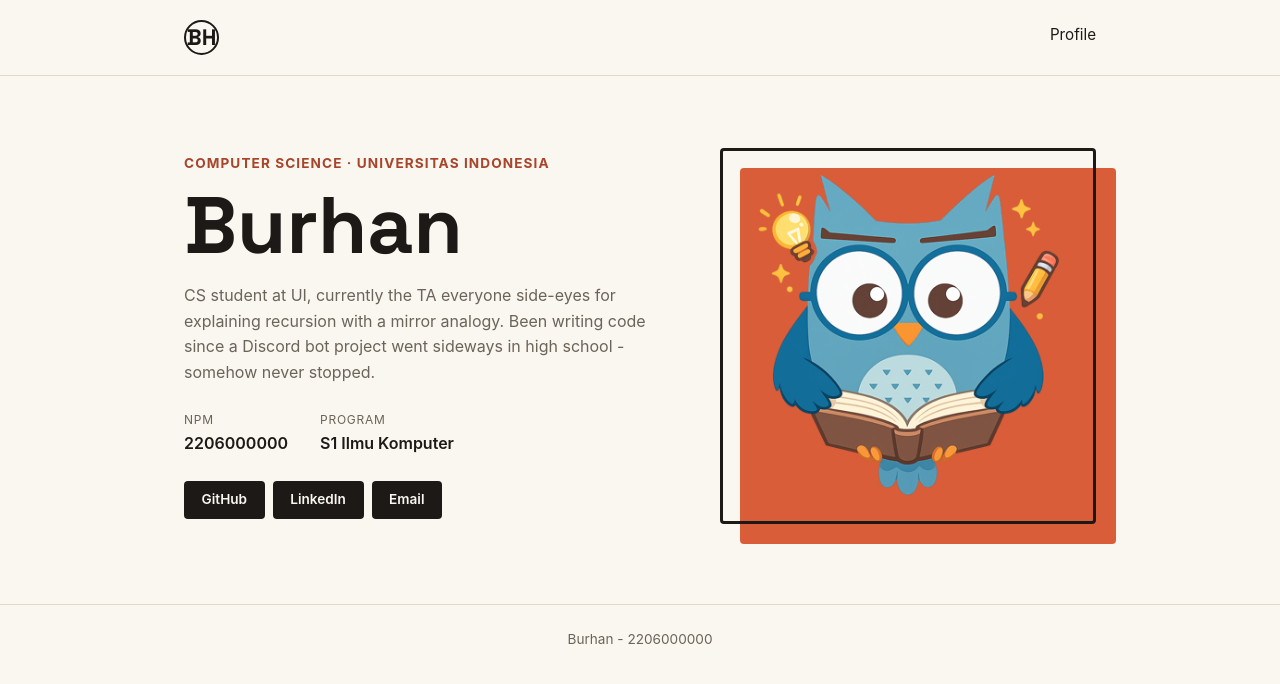
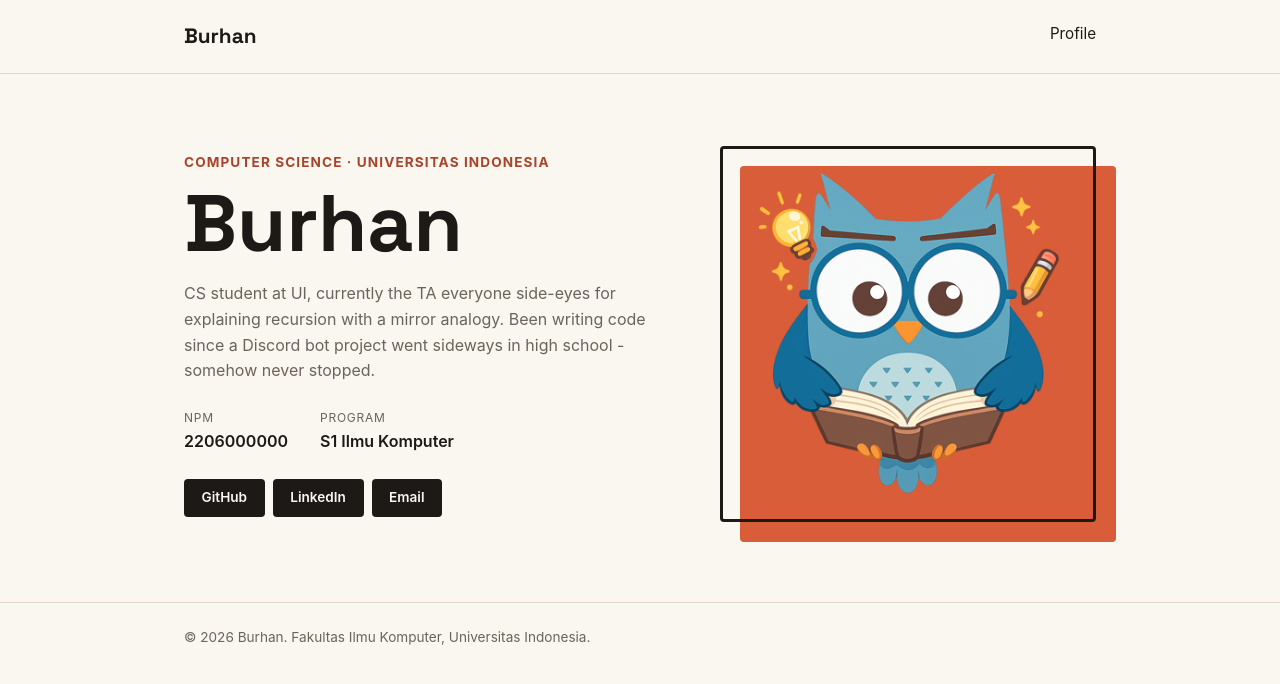
Before and after one commit to VazhaK14/asis-kuis-pbp-1, a Django app: page / in a window 1280 px wide. Shown: the top 684 px of the page. Run offline with Django 4.2, Linux system fonts and the light colour scheme.

Commit message:
Simplify the header brand and footer
Drop the circular BH monogram for a plain text logo, and replace the footer's redundant name/NPM repeat with a simple copyright line - both were the kind of over-designed flourish that doesn't come naturally from writing plain HTML/CSS.

```diff
--- a/static/css/style.css
+++ b/static/css/style.css
@@ -45,16 +45,10 @@ h1, .brand {
 }
 
 .brand {
-    font-size: 1.4rem;
+    font-size: 1.3rem;
     font-weight: 700;
     color: var(--ink);
-    border: 2px solid var(--ink);
-    border-radius: 50%;
-    width: 2.2rem;
-    height: 2.2rem;
-    display: flex;
-    align-items: center;
-    justify-content: center;
+    text-decoration: none;
 }
 
 .site-header nav {
@@ -190,7 +184,6 @@ h1, .brand {
 /* footer */
 
 .site-footer {
-    text-align: center;
     padding: 1.5rem;
     color: var(--text-muted);
     font-size: 0.85rem;
--- a/templates/index.html
+++ b/templates/index.html
@@ -12,7 +12,7 @@
 <body>
     <header class="site-header">
         <div class="container">
-            <span class="brand">BH</span>
+            <a href="#profile" class="brand">Burhan</a>
             <nav>
                 <a href="#profile">Profile</a>
             </nav>
@@ -52,7 +52,7 @@
 
     <footer class="site-footer">
         <div class="container">
-            <p>Burhan - 2206000000</p>
+            <p>&copy; 2026 Burhan. Fakultas Ilmu Komputer, Universitas Indonesia.</p>
         </div>
     </footer>
 </body>
```
